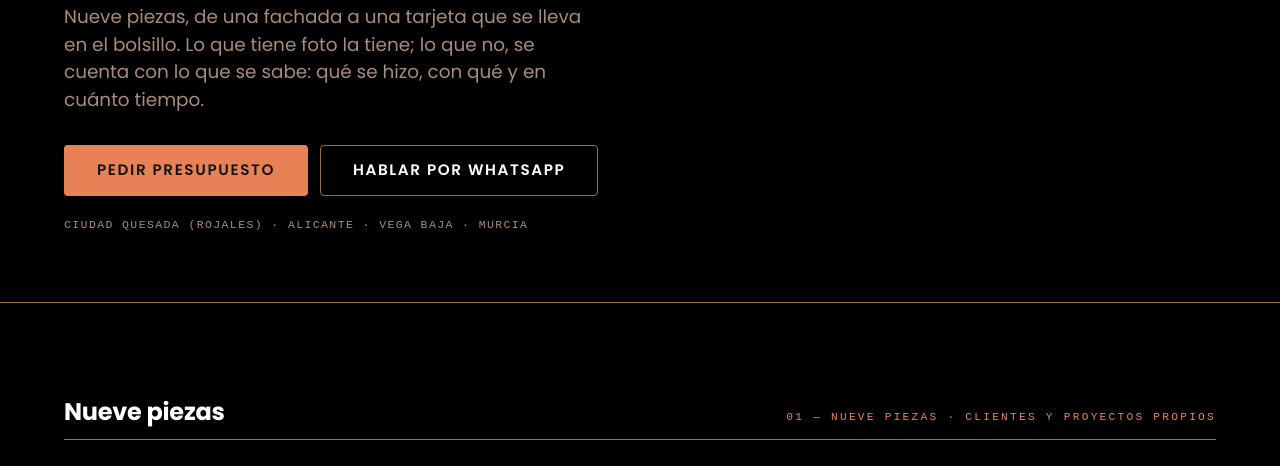
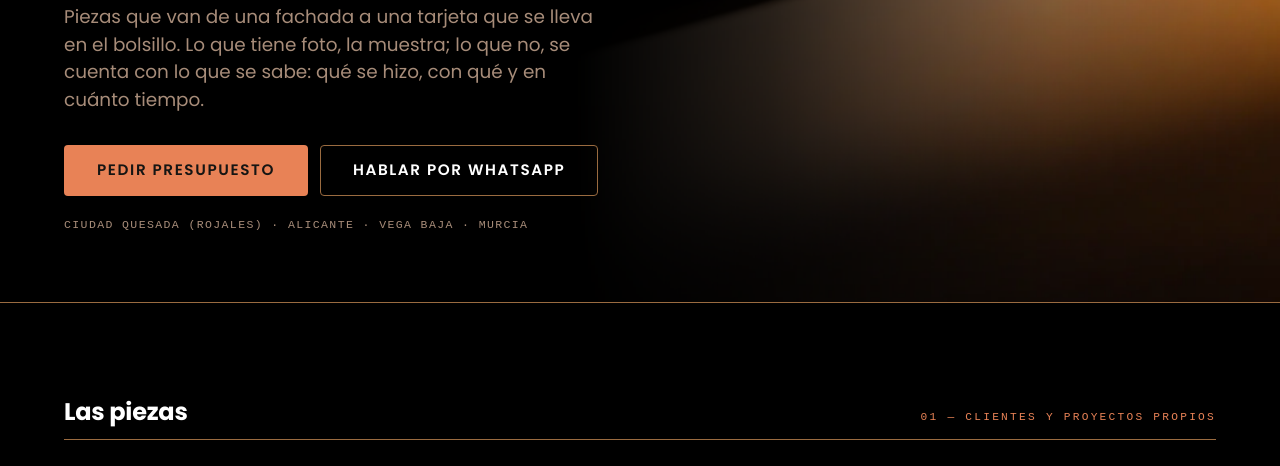
Before and after one commit to visuarte/visuarte.es, an Astro site: page /trabajo in a window 1280 px wide. Shown: the part 373-839 px from the top of the page. Built offline with nearby package versions, Linux system fonts and the light colour scheme; Astro itself is replaced by a stand-in of ours.

Commit message:
feat(trabajo): la frase de Diego sin numero y el hero que faltaba
- Lede: 'Piezas que van de una fachada a una tarjeta que se lleva en el bolsillo.
  Lo que tiene foto, la muestra; lo que no, se cuenta con lo que se sabe: que se
  hizo, con que y en cuanto tiempo.' Fuera el 'Nueve piezas' del arranque.
- La seccion deja de contar cabezas: 'Las piezas' y '01 - CLIENTES Y PROYECTOS
  PROPIOS'. El numero en el titular envejece cada vez que entra una pieza.
- HERO: entra la imagen que faltaba. Macro del canto de una pila de pliegos,
  generada en local con BOLCO VISION/FLUX (seed 241026, 1536x864) y con el mismo
  encendido gris->color de las otras cuatro paginas. Corrige la decision anterior
  ('/trabajo se queda sin hero'): con la vitrina ya montada, la portada de la
  seccion pedia su imagen.

Lighthouse /trabajo: 1.0 / 1.0 / 1.0.

```diff
--- a/src/data/site.ts
+++ b/src/data/site.ts
@@ -236,7 +236,7 @@ export const audiovisual = {
 // trabajo propio (producto, marca, esta web) o material ya publicado por el estudio.
 export const trabajo = {
   intro:
-    'Nueve piezas, de una fachada a una tarjeta que se lleva en el bolsillo. Lo que tiene foto la tiene; lo que no, se cuenta con lo que se sabe: qué se hizo, con qué y en cuánto tiempo.',
+    'Piezas que van de una fachada a una tarjeta que se lleva en el bolsillo. Lo que tiene foto, la muestra; lo que no, se cuenta con lo que se sabe: qué se hizo, con qué y en cuánto tiempo.',
   piezas: [
     {
       numero: '01',
--- a/src/pages/trabajo.astro
+++ b/src/pages/trabajo.astro
@@ -11,8 +11,28 @@ import { trabajo, contacto } from '../data/site';
 <Layout
   titulo="Trabajo — VISUARTE Studio"
   descripcion="La vitrina de VISUARTE: identidad y rótulo de fachada, cartelería, textil, producto propio y web. Qué se hizo en cada pieza, con qué y en cuánto tiempo."
+  precarga="/hero/trabajo-1600.webp"
+  precargaSrcset="/hero/trabajo-900.webp 900w, /hero/trabajo-1600.webp 1600w"
 >
-  <section class="wrap hero">
+  <!-- HERO (24 oct 2026): entra la imagen que faltaba. El canto de una pila de
+       pliegos en macro —lo que se ve cuando la pieza ya está hecha—, generada en
+       local con BOLCO VISION/FLUX y con el mismo encendido gris→color de las
+       otras cuatro: un filtro CSS, cero JavaScript. -->
+  <section class="hero hero--encender">
+    <div class="hero-bg" aria-hidden="true">
+      <img
+        src="/hero/trabajo-1600.webp"
+        srcset="/hero/trabajo-900.webp 900w, /hero/trabajo-1600.webp 1600w"
+        sizes="100vw"
+        alt=""
+        width="1600"
+        height="900"
+        fetchpriority="high"
+        decoding="async"
+      />
+      <div class="hero-velo"></div>
+    </div>
+    <div class="wrap">
     <div>
       <p class="eyebrow">Trabajo · la vitrina</p>
       <h1 class="display hero-title">Del concepto<br /><em>a la pieza.</em></h1>
@@ -23,14 +43,15 @@ import { trabajo, contacto } from '../data/site';
       </div>
       <p class="hero-nota">{contacto.sede} · {contacto.cobertura}</p>
     </div>
+    </div>
   </section>
 
   <hr class="rule" />
 
   <section class="wrap section">
     <div class="sec-head">
-      <h2 class="display" style="font-size:1.5rem">Nueve piezas</h2>
-      <span class="sec-num">01 — NUEVE PIEZAS · CLIENTES Y PROYECTOS PROPIOS</span>
+      <h2 class="display" style="font-size:1.5rem">Las piezas</h2>
+      <span class="sec-num">01 — CLIENTES Y PROYECTOS PROPIOS</span>
     </div>
 
     <div class="vitrina" id="vitrina">
```
Also changed, not shown: public/hero/trabajo-1600.webp (added), public/hero/trabajo-900.webp (added).
